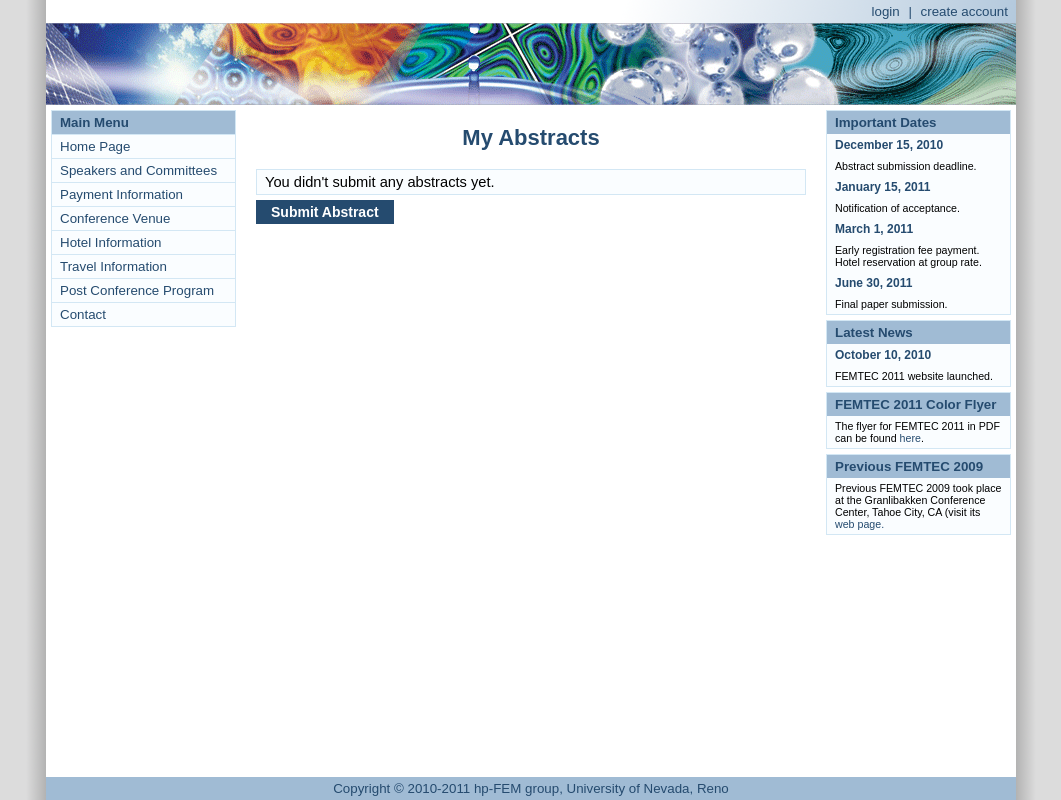
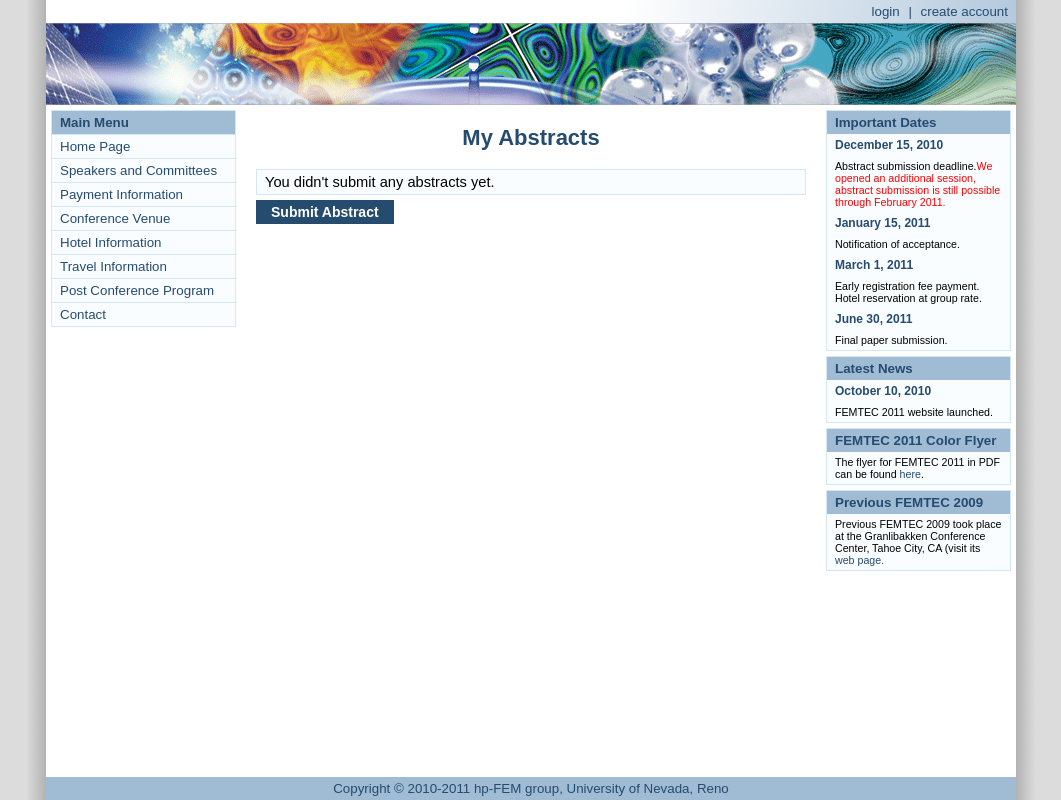
Before and after one commit to mattpap/femtec-2011, a Django app: template femtec/templates/abstracts/abstracts.html in a window 1280 px wide. Shown: the whole page, without its empty margins (109-1170 px from the left). Run offline with Django 3.2, Linux system fonts and the light colour scheme; the template is opened without the code that fills it, so the values that code supplies are empty; parts of the project's set-up code (start-up, migrations or seed data) failed here and were passed over.

Commit message:
Abstract deadline extension notice added.

```diff
--- a/femtec/templates/base.html
+++ b/femtec/templates/base.html
@@ -53,7 +53,8 @@
                     <div class="title">Important Dates</div>
                     <ul class="list">
                         <li class="head">December 15, 2010</li>
-                        <li class="tail">Abstract submission deadline.</li>
+                        <li class="tail">Abstract submission deadline.<font color="red">We opened an additional session,
+                                         abstract submission is still possible through February 2011.</font></li>
                         <li class="head">January 15, 2011</li>
                         <li class="tail">Notification of acceptance.</li>
                         <li class="head">March 1, 2011</li>
```
